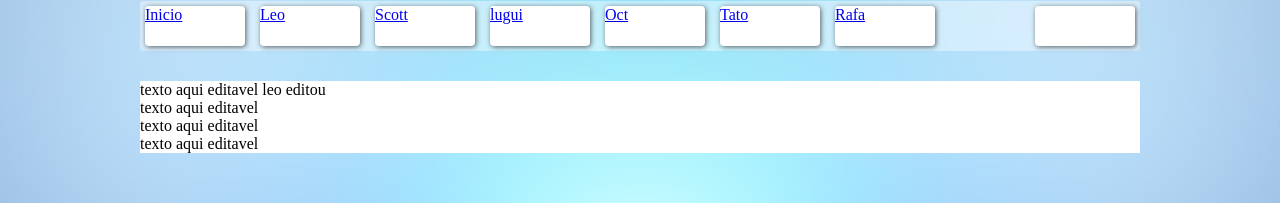
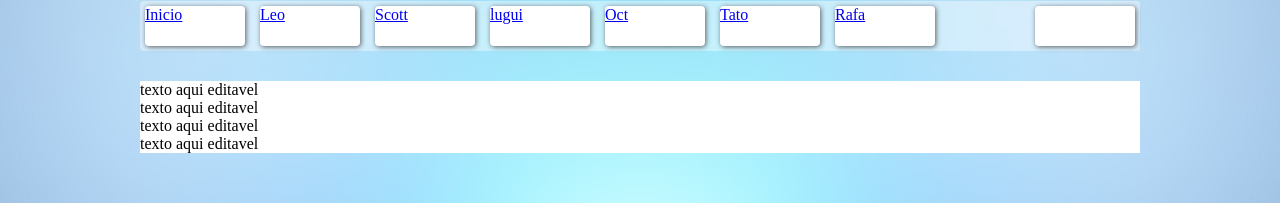
Before and after one commit to Scott182/Sururu, a plain HTML site: page Site/leo.html in a window 1280 px wide. Shown: the part 241-444 px from the top of the page. Drawn offline with Linux system fonts and the light colour scheme.

Commit message:
atualizaçao da pagina novamente

```diff
--- a/Site/leo.html
+++ b/Site/leo.html
@@ -37,7 +37,7 @@
 
     <!-- 4- declaraçao do conteudo do integrante -->
     <section id="conteudo">
-        <section id="texto"> texto aqui editavel leo editou <br />
+        <section id="texto"> texto aqui editavel<br />
           texto aqui editavel <br />
           texto aqui editavel <br />
           texto aqui editavel <br />
```
